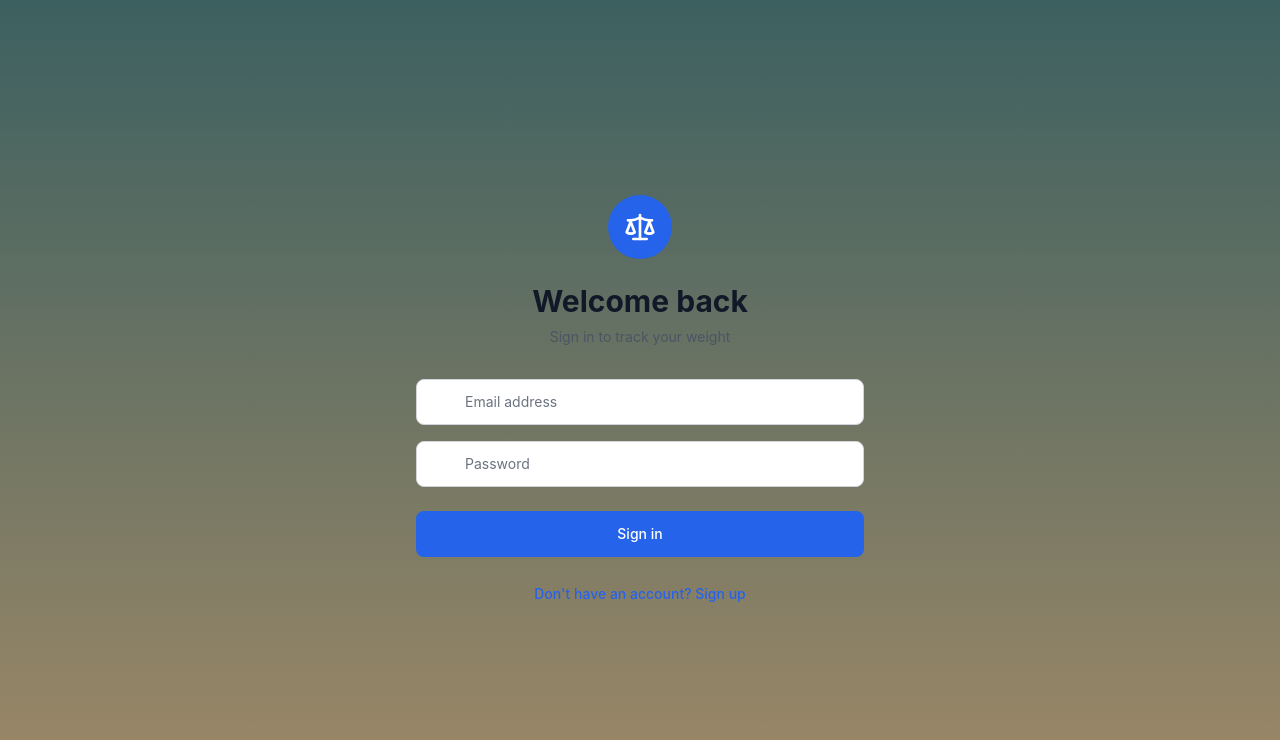
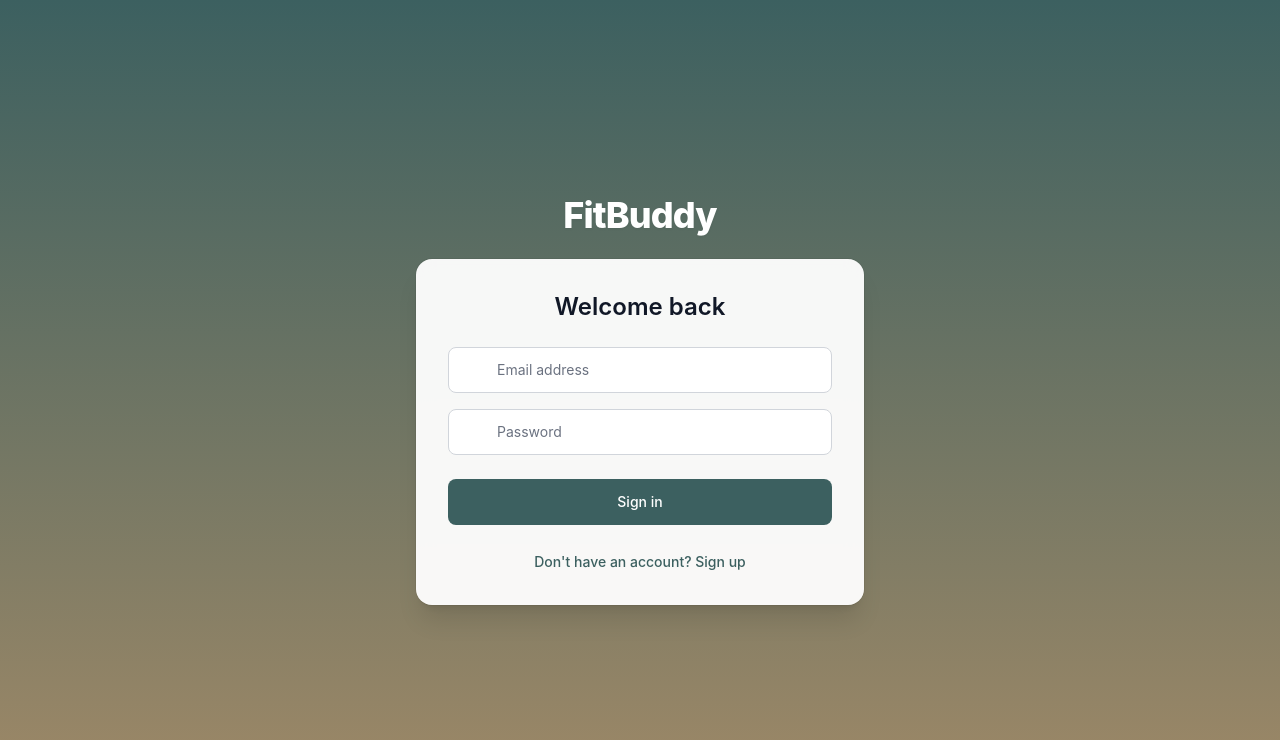
Before and after one commit to cmarkstaller/fit-buddy, a React (Vite) app: page /shared in a window 1280 px wide. Shown: the top 740 px of the page. Built offline with nearby package versions, Linux system fonts and the light colour scheme.

Commit message:
login and sign in pages looking fire

```diff
--- a/src/components/AuthForm.tsx
+++ b/src/components/AuthForm.tsx
@@ -1,6 +1,6 @@
 import { useState } from "react";
 import { useAuth } from "../contexts/AuthContext";
-import { Scale, Mail, Lock } from "lucide-react";
+import { Mail, Lock } from "lucide-react";
 
 export function AuthForm() {
   const [isLogin, setIsLogin] = useState(true);
@@ -32,22 +32,19 @@ export function AuthForm() {
 
   return (
     <div className="min-h-screen flex items-center justify-center p-4">
-      <div className="max-w-md w-full space-y-8">
+      <div className="max-w-md w-full space-y-6">
         <div className="text-center">
-          <div className="mx-auto h-16 w-16 bg-blue-600 rounded-full flex items-center justify-center">
-            <Scale className="h-8 w-8 text-white" />
+          <h1 className="text-4xl font-extrabold tracking-tight text-white drop-shadow-sm">
+            FitBuddy
+          </h1>
         </div>
-          <h2 className="mt-6 text-3xl font-bold text-gray-900">
-            {isLogin ? "Welcome back" : "Join FitBuddy"}
+        <div className="bg-white/95 backdrop-blur rounded-2xl shadow-xl ring-1 ring-black/5 p-6 sm:p-8">
+          <div className="text-center">
+            <h2 className="text-2xl font-semibold text-gray-900">
+              {isLogin ? "Welcome back" : "Sign up to track your weight"}
             </h2>
-          <p className="mt-2 text-sm text-gray-600">
-            {isLogin
-              ? "Sign in to track your weight"
-              : "Create your account to get started"}
-          </p>
           </div>
-
-        <form className="mt-8 space-y-6" onSubmit={handleSubmit}>
+          <form className="mt-6 space-y-6" onSubmit={handleSubmit}>
             <div className="space-y-4">
               {/* Username moved to Profile Setup */}
               <div>
@@ -107,7 +104,7 @@ export function AuthForm() {
               <button
                 type="submit"
                 disabled={loading}
-              className="group relative w-full flex justify-center py-3 px-4 border border-transparent text-sm font-medium rounded-lg text-white bg-blue-600 hover:bg-blue-700 focus:outline-none focus:ring-2 focus:ring-offset-2 focus:ring-blue-500 disabled:opacity-50 disabled:cursor-not-allowed"
+                className="group relative w-full flex justify-center py-3 px-4 border border-transparent text-sm font-medium rounded-lg text-white bg-[rgb(60,96,96)] hover:bg-[rgb(52,84,84)] focus:outline-none focus:ring-2 focus:ring-offset-2 focus:ring-[rgb(60,96,96)] disabled:opacity-50 disabled:cursor-not-allowed"
               >
                 {loading ? "Loading..." : isLogin ? "Sign in" : "Sign up"}
               </button>
@@ -117,7 +114,7 @@ export function AuthForm() {
               <button
                 type="button"
                 onClick={() => setIsLogin(!isLogin)}
-              className="text-blue-600 hover:text-blue-500 text-sm font-medium"
+                className="text-[rgb(60,96,96)] hover:text-[rgb(52,84,84)] text-sm font-medium"
               >
                 {isLogin
                   ? "Don't have an account? Sign up"
@@ -127,5 +124,6 @@ export function AuthForm() {
           </form>
         </div>
       </div>
+    </div>
   );
 }
--- a/src/contexts/AuthContext.tsx
+++ b/src/contexts/AuthContext.tsx
@@ -245,8 +245,20 @@ export function AuthProvider({ children }: { children: React.ReactNode }) {
   };
 
   const signOut = async () => {
-    await supabase.auth.signOut();
-    // Clear local state is handled by the auth state change listener
+    // Always attempt remote sign-out, but clear local state regardless
+    try {
+      await supabase.auth.signOut();
+    } catch (e) {
+      // eslint-disable-next-line no-console
+      console.warn("Supabase signOut failed or no session; clearing locally.");
+    } finally {
+      // Proactively clear local app state so user can fully sign out even if auth timed out
+      setUser(null);
+      setUserProfile(null);
+      setWeightEntries([]);
+      setOnboardingNeeded(false);
+      setCurrentUser(null);
+    }
   };
 
   const updateProfile = async (
```
Lines whose indentation alone changed are shown as unchanged.
